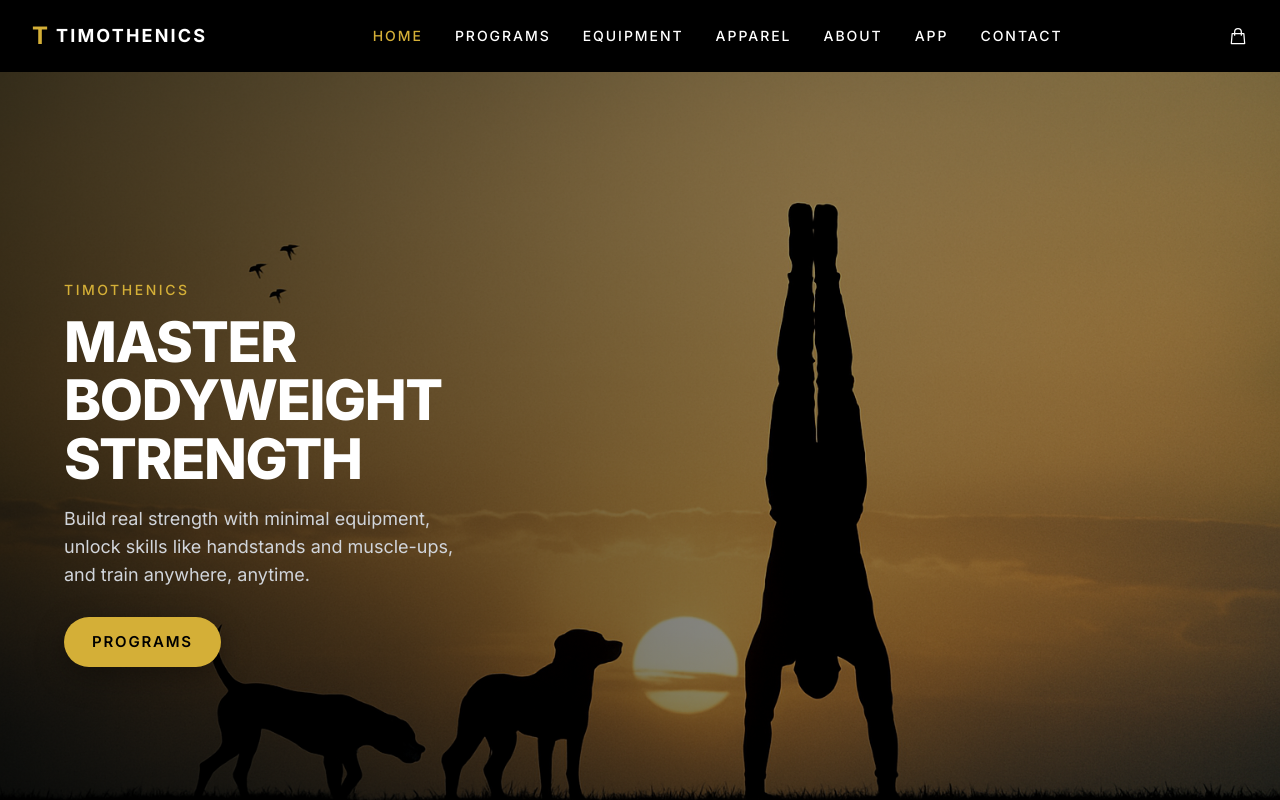
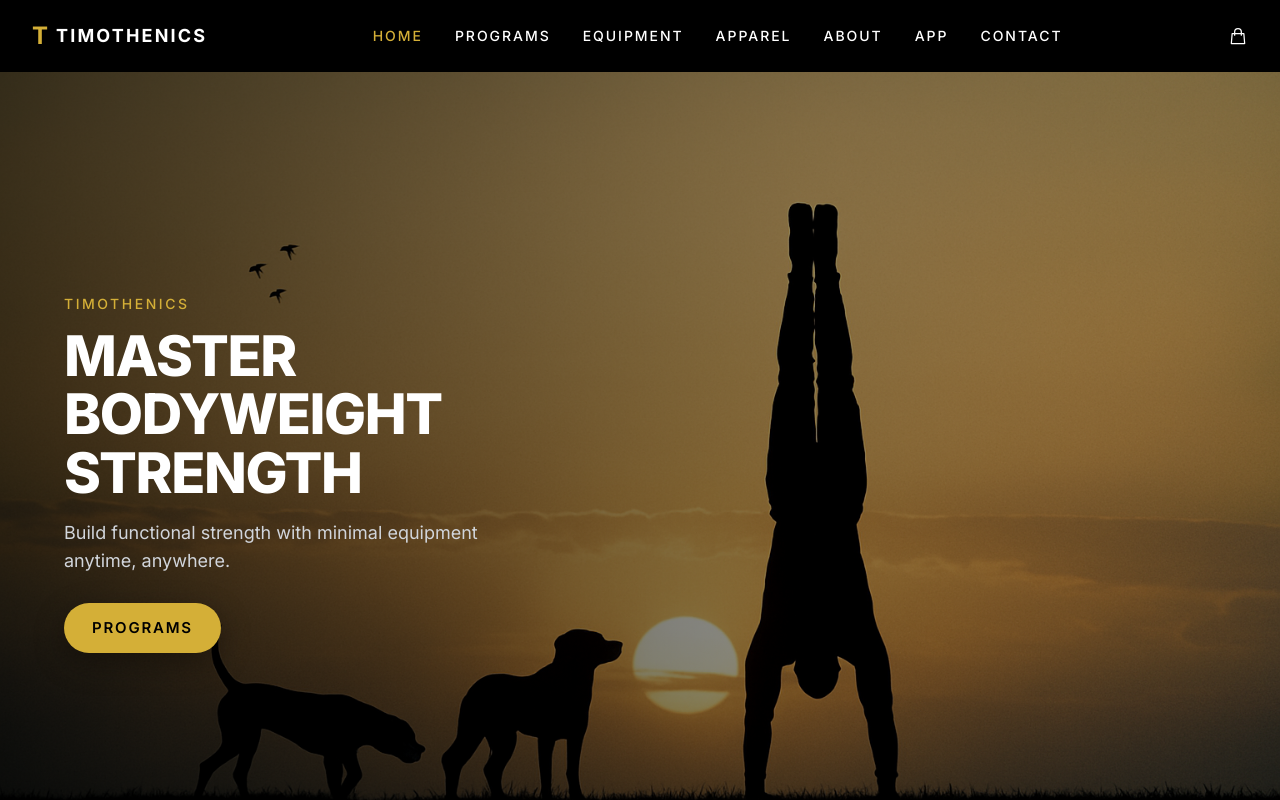
Before and after one commit to timothywdobies/timothenics, a Next.js app: page / in a window 1280 px wide. Shown: the top 800 px of the page. Built offline with nearby package versions, Linux system fonts and the light colour scheme.

Commit message:
Update home page subheading text
- Changed to more concise messaging: "Build functional strength with minimal equipment anytime, anywhere."

🤖 Generated with [Claude Code](https://claude.com/claude-code)

Co-Authored-By: Claude <noreply@anthropic.com>

```diff
--- a/src/app/page.tsx
+++ b/src/app/page.tsx
@@ -47,7 +47,7 @@ export default function Home() {
 
             {/* Subheading */}
             <p className="text-base md:text-lg leading-relaxed text-gray-300 mb-7 max-w-[420px]">
-              Build real strength with minimal equipment, unlock skills like handstands and muscle-ups, and train anywhere, anytime.
+              Build functional strength with minimal equipment anytime, anywhere.
             </p>
 
             {/* CTA Button */}
```
